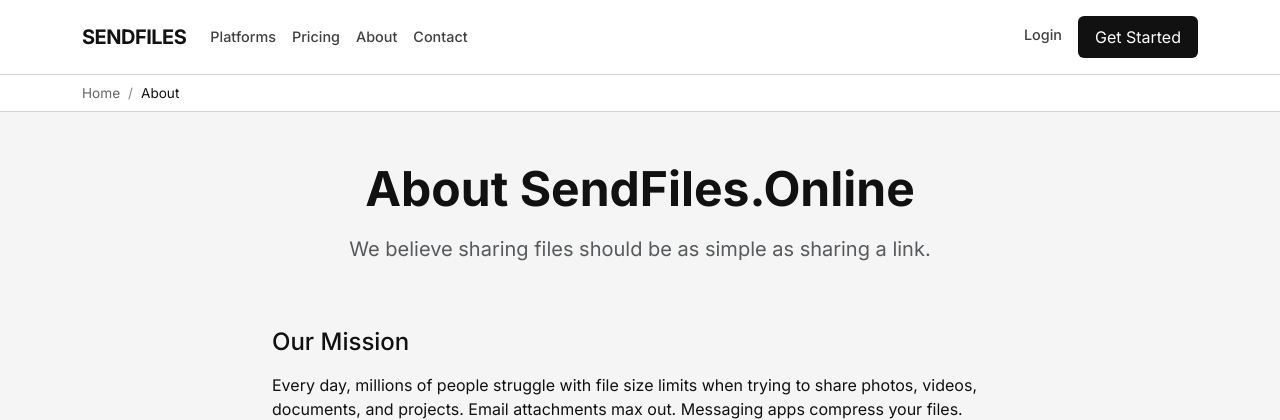
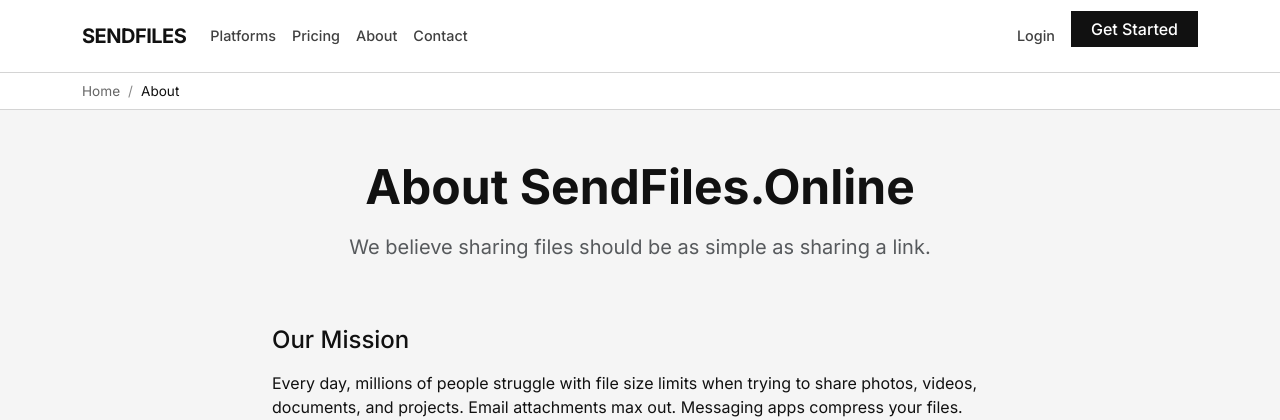
Before and after one commit to nadermx/sendfiles.online, a Django app: template templates/about.html in a window 1280 px wide. Shown: the top 420 px of the page. Run offline with Django 3.2, Linux system fonts and the light colour scheme; the template is opened without the code that fills it, so the values that code supplies are empty; parts of the project's set-up code (start-up, migrations or seed data) failed here and were passed over.

Commit message:
Add dedicated btn-cta class for consistent styling

```diff
--- a/templates/base.html
+++ b/templates/base.html
@@ -193,6 +193,20 @@
         .btn-primary:hover {
             background-color: var(--gray-700);
             border-color: var(--gray-700);
+        }
+
+        .btn-cta {
+            background-color: #111111 !important;
+            color: #ffffff !important;
+            border: none;
+            padding: 0.5rem 1.25rem;
+            font-weight: 500;
+            text-decoration: none;
+        }
+
+        .btn-cta:hover {
+            background-color: #333333 !important;
+            color: #ffffff !important;
         }
 
         .btn-outline-primary {
@@ -556,7 +570,7 @@
                         <a class="nav-link" href="/login/">Login</a>
                     </li>
                     <li class="nav-item">
-                        <a class="btn px-3 py-2 ms-2" href="/pricing/" style="background: #111; color: #fff;">Get Started</a>
+                        <a class="btn-cta ms-2" href="/pricing/">Get Started</a>
                     </li>
                     {% endif %}
                 </ul>
```
